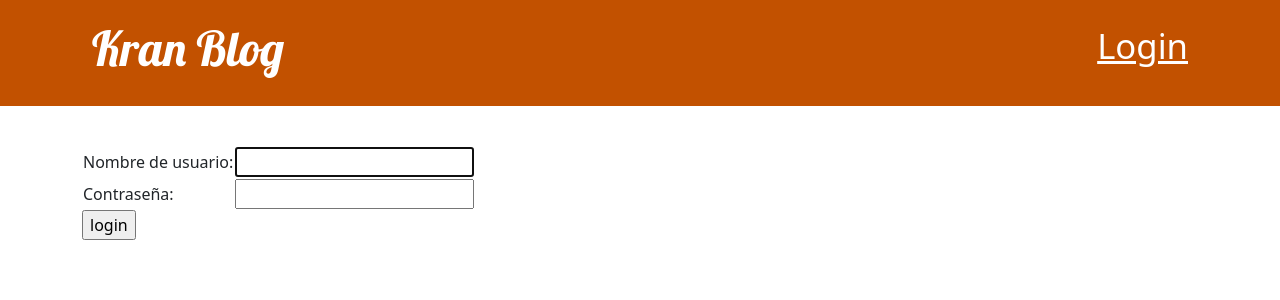
After one commit to SmokePythonCL/my-first-blog, a Django app: page /accounts/login/?next=/post/new/ in a window 1280 px wide. The commit adds this page. Shown: the top 300 px of the page. Run offline with Django 4.2, Linux system fonts and the light colour scheme.

Commit message:
Security improvement (lock new posts, edit, etc. to logged users)

```diff
--- a/blog/templates/blog/base.html
+++ b/blog/templates/blog/base.html
@@ -15,6 +15,9 @@
                     {% include './icons/file-earmark-plus.svg' %}
                 </a>
                 <a href="{% url 'post_draft_list' %}" class="top-menu"><span class="glyphicon glyphicon-edit"></span></a>
+                <p class="top-menu">Hello {{ user.username }} <small>(<a href="{% url 'logout' %}">Log out</a>)</small></p>
+            {% else %}
+                <a href="{% url 'login' %}" class="top-menu">Login<span class="glyphicon glyphicon-lock"></span></a>
             {% endif %}
                 <h1><a href="/">Kran Blog</a></h1>
             </div>
--- /dev/null
+++ b/blog/templates/registration/login.html
@@ -0,0 +1,24 @@
+{% extends "blog/base.html" %}
+
+{% block content %}
+    {% if form.errors %}
+        <p>Your username and password didn't match. Please try again.</p>
+    {% endif %}
+
+    <form method="post" action="{% url 'login' %}">
+    {% csrf_token %}
+        <table>
+        <tr>
+            <td>{{ form.username.label_tag }}</td>
+            <td>{{ form.username }}</td>
+        </tr>
+        <tr>
+            <td>{{ form.password.label_tag }}</td>
+            <td>{{ form.password }}</td>
+        </tr>
+        </table>
+
+        <input type="submit" value="login" />
+        <input type="hidden" name="next" value="{{ next }}" />
+    </form>
+{% endblock %}
--- a/blog/views.py
+++ b/blog/views.py
@@ -1,3 +1,4 @@
+from django.contrib.auth.decorators import login_required
 from django.shortcuts import render, get_object_or_404, redirect
 from django.utils import timezone
 from .models import Post
@@ -13,6 +14,7 @@
     post = get_object_or_404(Post, pk=pk)
     return render(request, 'blog/post_detail.html', {'post': post})
 
+@login_required
 def post_new(request):
     if request.method == "POST":
         form = PostForm(request.POST)
@@ -25,6 +27,7 @@
         form = PostForm()
     return render(request, 'blog/post_edit.html', {'form':form})
 
+@login_required
 def post_edit(request, pk):
     post = get_object_or_404(Post, pk=pk)
     if request.method == 'POST':
@@ -38,15 +41,18 @@
         form = PostForm(instance=post)
     return render(request, 'blog/post_edit.html', {'form': form})
 
+@login_required
 def post_draft_list(request):
     posts = Post.objects.filter(published_date__isnull=True).order_by('created_date')
     return render(request, 'blog/post_draft_list.html', {'posts': posts})
 
+@login_required
 def post_publish(request, pk):
     post = get_object_or_404(Post, pk=pk)
     post.publish()
     return redirect('post_detail', pk=pk)
 
+@login_required
 def post_remove(request, pk):
     post = get_object_or_404(Post, pk=pk)
     post.delete()
--- a/proyecto/settings.py
+++ b/proyecto/settings.py
@@ -123,3 +123,5 @@
 # https://docs.djangoproject.com/en/4.2/ref/settings/#default-auto-field
 
 DEFAULT_AUTO_FIELD = 'django.db.models.BigAutoField'
+
+LOGIN_REDIRECT_URL = '/'
--- a/proyecto/urls.py
+++ b/proyecto/urls.py
@@ -16,8 +16,11 @@
 """
 from django.contrib import admin
 from django.urls import path, include
+from django.contrib.auth import views
 
 urlpatterns = [
     path('admin/', admin.site.urls),
+    path('accounts/login/', views.LoginView.as_view(), name='login'),
+    path('accounts/logout/', views.LogoutView.as_view(next_page='/'), name='logout'),
     path('', include('blog.urls')),
 ]
```
